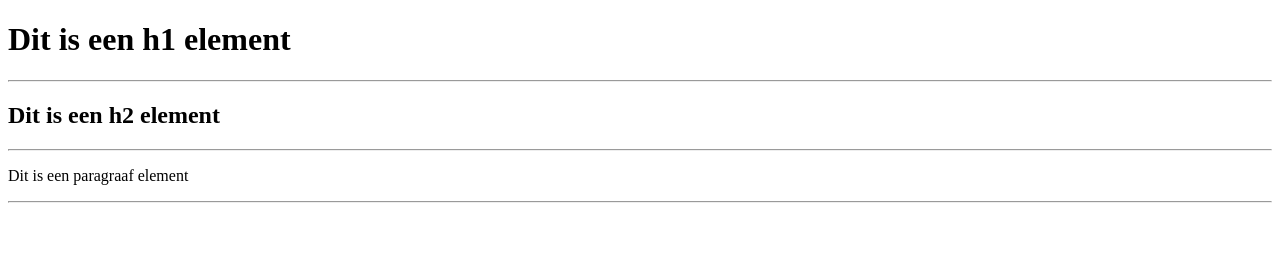
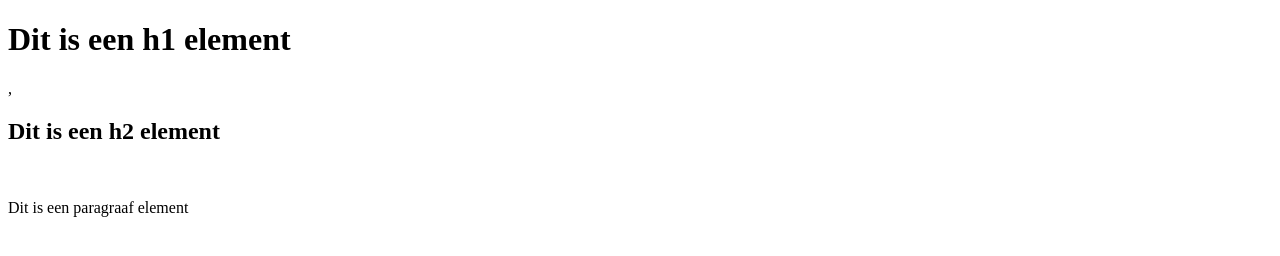
Before and after one commit to Simbagiiiooo/Eerste-HTML-Winc_academy, a plain HTML site: page index.html in a window 1280 px wide. Drawn offline with Linux system fonts and the light colour scheme.

Commit message:
br instead of hr

```diff
--- a/index.html
+++ b/index.html
@@ -6,11 +6,11 @@
         </head>
         <body>
           <h1>Dit is een h1 element</h1>
-          <hr>
+          ,<br>
           <h2>Dit is een h2 element</h2>
-          <hr>
+          <br>
           <p>Dit is een paragraaf element</p>
-          <hr>
+          <br>
           <!-- hier zet je de code in de body tags-->
         </body>
  </html>
```
